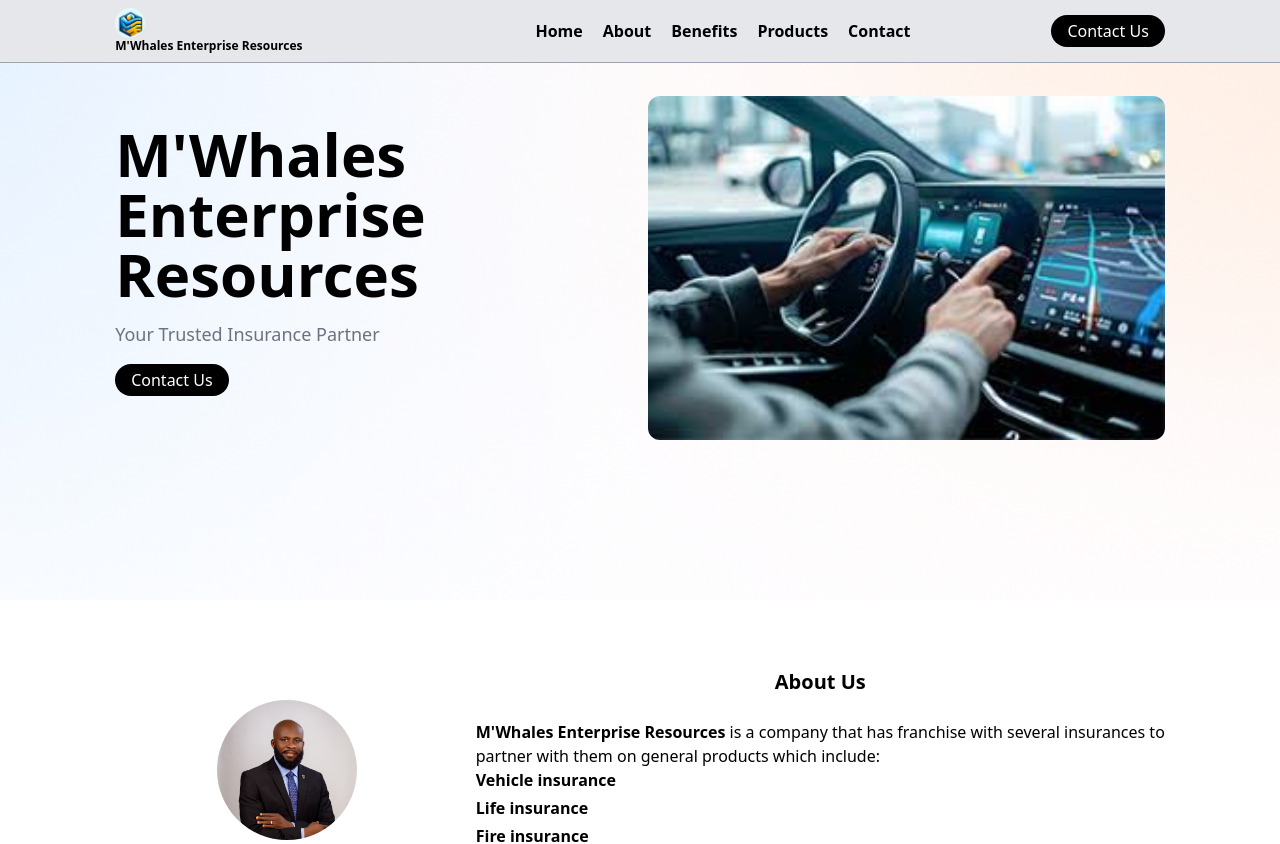
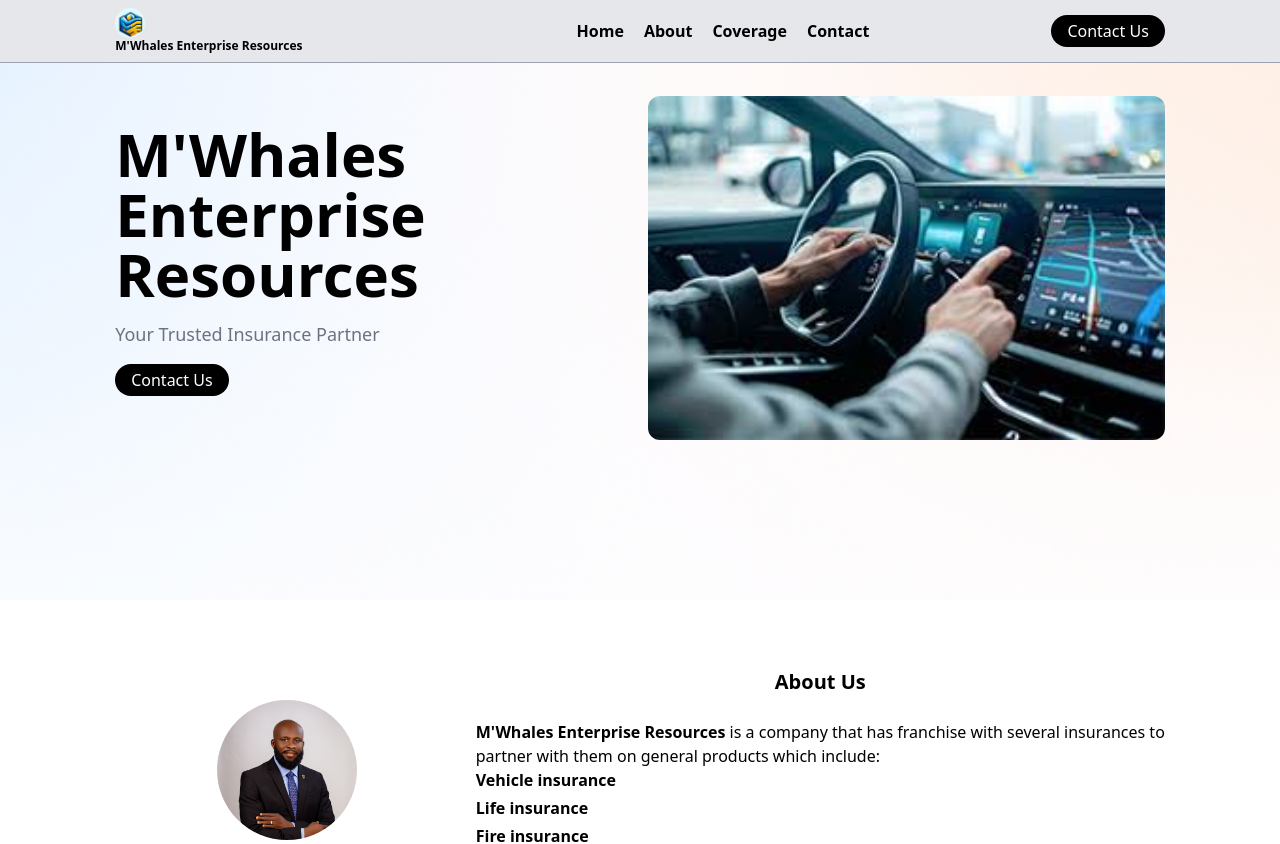
Before and after one commit to Tech041/insurance, a React (Vite) app: page / in a window 1280 px wide. Shown: the top 844 px of the page. Built offline with nearby package versions, Linux system fonts and the light colour scheme.

Commit message:
updated nav links

```diff
--- a/src/components/Footer.jsx
+++ b/src/components/Footer.jsx
@@ -68,7 +68,7 @@
                 <div className="flex items-center justify-center gap-3 ">
                   <div className="">
                     <a
-                      href="https://www.facebook.com/share/1A8YHCQtsR/"
+                      href="https://www.facebook.com/share/15qKR7eWkw/?mibextid=wwXIfr"
                       target="_blank"
                       className=""
                     >
@@ -79,7 +79,7 @@
                   </div>
                   <div className="">
                     <a
-                      href="https://www.instagram.com/kitaajanwachuku?igsh=MWJ6bGlxMW45OHFrNQ=="
+                      href="https://www.instagram.com/official_babawaleayodele?igsh=dnJudW1nejd2OTQ0&utm_source=qr"
                       target="_blank"
                       className=""
                     >
@@ -90,7 +90,7 @@
                   </div>
                   <div className="">
                     <a
-                      href="https://wa.link/k5g70d"
+                      href="https://wa.link/n8bjn5"
                       target="_blank"
                       className=""
                     >
@@ -116,7 +116,8 @@
         <div className="">
           <hr className="" />
           <p className="py-5 text-xs text-center  ">
-            Copyright &copy;M'Whales Enterprise Resources {new Date().getFullYear()} <br />
+            Copyright &copy;M'Whales Enterprise Resources{" "}
+            {new Date().getFullYear()} <br />
             <span className="">All rights reserved.</span>
           </p>
         </div>
--- a/src/components/Hero.tsx
+++ b/src/components/Hero.tsx
@@ -27,7 +27,7 @@
               </h1>
               <div className="py-4  flex justify-center items-center md:justify-start">
                 <Button>
-                  <a href="#products" className="">
+                  <a href="https://wa.link/n8bjn5" className="">
                     Contact Us
                   </a>
                 </Button>
--- a/src/components/Navbar.jsx
+++ b/src/components/Navbar.jsx
@@ -28,7 +28,9 @@
                 className="w-[30px] h-[30px] rounded-full"
               />
 
-              <span className="text-xs text-black font-bold hidden sm:block ">M'Whales Enterprise Resources</span>
+              <span className="text-xs text-black font-bold hidden sm:block ">
+                M'Whales Enterprise Resources
+              </span>
             </a>
           </div>
           {/* nav links */}
@@ -45,14 +47,10 @@
                     About
                   </a>
                 </li>
+
                 <li className={liStyles}>
-                  <a href="#benefits" className="">
-                    Benefits
-                  </a>
-                </li>
-                <li className={liStyles}>
-                  <a href="#products" className="">
-                    Products
+                  <a href="#coverage" className="">
+                    Coverage
                   </a>
                 </li>
                 <li className={liStyles}>
@@ -64,7 +62,7 @@
             </div>
             <div className="flex-1 flex  items-center gap-4 justify-end ">
               <Button>
-                <a href="https://wa.link/k5g70d" className="">
+                <a href="https://wa.link/n8bjn5" className="">
                   Contact Us
                 </a>
               </Button>
@@ -104,21 +102,13 @@
                   About
                 </a>
               </li>
-              <li
-                onClick={() => setIsOpen((prev) => !prev)}
-                className={mobileStyle}
-              >
-                <a href="#benefits" className="">
-                  Benefits
-                </a>
-              </li>
 
               <li
                 onClick={() => setIsOpen((prev) => !prev)}
                 className={mobileStyle}
               >
-                <a href="#products" className="">
-                  Products
+                <a href="#coverage" className="">
+                  Coverage
                 </a>
               </li>
 
@@ -135,7 +125,7 @@
             <div className="flex items-center justify-center gap-5 pt-10 ">
               <div className="">
                 <a
-                  href="https://www.facebook.com/share/1A8YHCQtsR/"
+                  href="https://www.facebook.com/share/15qKR7eWkw/?mibextid=wwXIfr"
                   target="_blank"
                   className=""
                 >
@@ -146,7 +136,7 @@
               </div>
               <div className="">
                 <a
-                  href="https://www.instagram.com/kitaajanwachuku?igsh=MWJ6bGlxMW45OHFrNQ=="
+                  href="https://www.instagram.com/official_babawaleayodele?igsh=dnJudW1nejd2OTQ0&utm_source=qr"
                   target="_blank"
                   className=""
                 >
@@ -156,7 +146,7 @@
                 </a>
               </div>
               <div className="">
-                <a href="https://wa.link/nylble" target="_blank" className="">
+                <a href="https://wa.link/n8bjn5" target="_blank" className="">
                   <span className="">
                     <FaWhatsapp size={20} color="green" />
                   </span>
--- a/src/components/PackageCarousel.jsx
+++ b/src/components/PackageCarousel.jsx
@@ -57,7 +57,7 @@
   }, [index]);
 
   return (
-    <section className="bg-gray-100 py-4">
+    <section className="bg-gray-100 py-4" id="coverage">
       <div className="relative w-full max-w-screen-lg mx-auto overflow-hidden ">
         <h1 className="text-center text-xl md:text-2xl font-bold text-blue-800">
           Our Insurance Coverage
```
